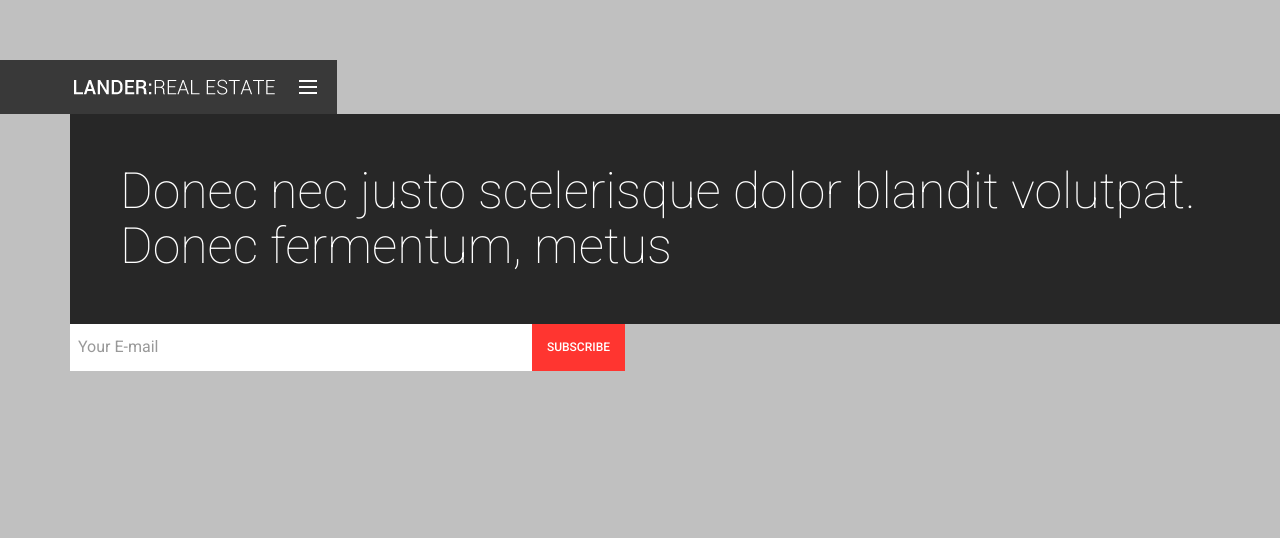
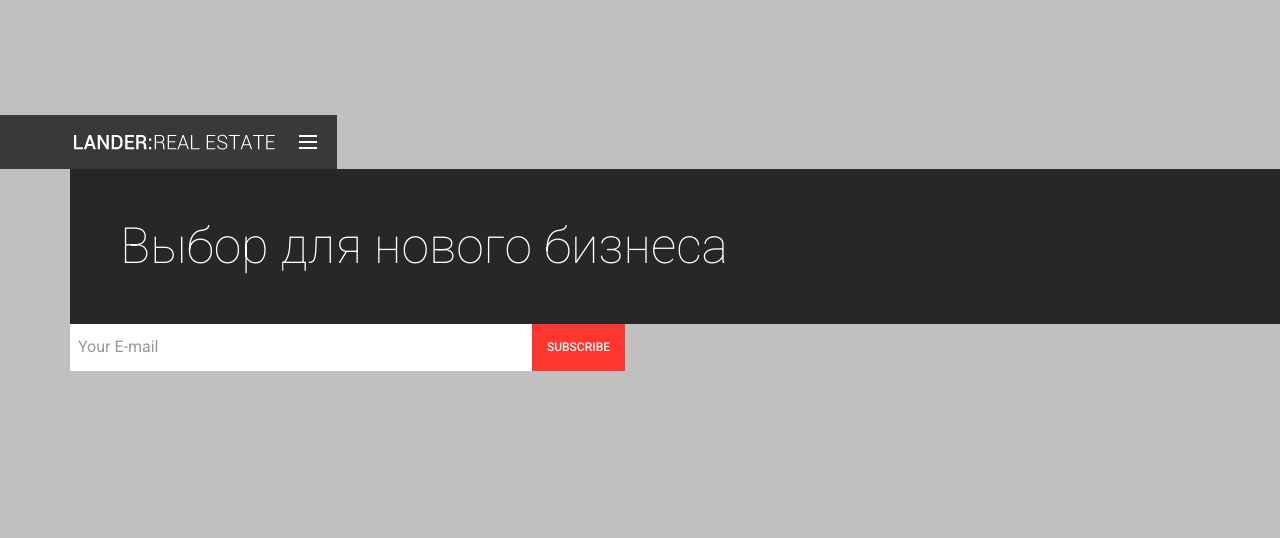
Before and after one commit to andreihalubitski/gs-plaza, a plain HTML site: page html/index.html in a window 1280 px wide. Shown: the part 259-797 px from the top of the page. Drawn offline with Linux system fonts and the light colour scheme.

Commit message:
Update index.html

```diff
--- a/html/index.html
+++ b/html/index.html
@@ -53,7 +53,7 @@
                                 <!--/ .main-navigation-->
                                 <div class="caption-text bg-dark bg-opacity-80 bg-expand-right animate from-bottom">
                                     <div class="block-content">
-                                        <h1>Donec nec justo scelerisque dolor blandit volutpat. Donec fermentum, metus</h1>
+                                        <h1>Выбор для нового бизнеса</h1>
                                         <div class="bg"></div>
                                     </div>
                                 </div>
@@ -1069,4 +1069,5 @@
     <script src="assets/js/ie.js"></script>
 <![endif]-->
 
+
 </body>
```
